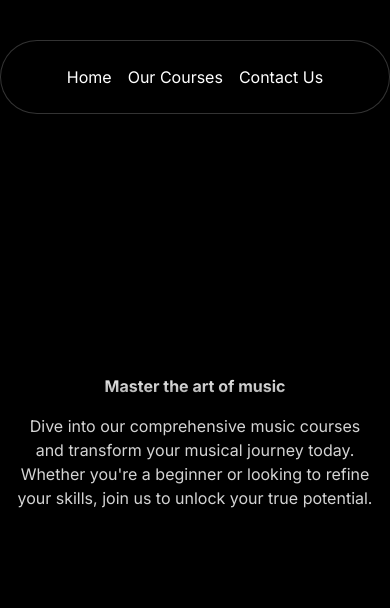
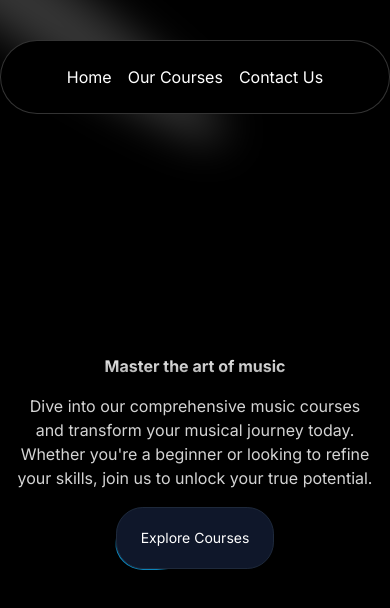
Before and after one commit to WaseemAzam901/Music-Next.js, a Next.js app: page / in a window 390 px wide. Shown: the top 608 px of the page. Built offline with nearby package versions, Linux system fonts and the light colour scheme.

Commit message:
Hero Section Almost Done Responsive Remains

```diff
--- a/src/components/HeroSection.tsx
+++ b/src/components/HeroSection.tsx
@@ -1,18 +1,30 @@
 import Link from 'next/link'
 import React from 'react'
-
+import { Spotlight } from './ui/Spotlight'
+import { Button } from './ui/moving-border'
 const HeroSection = () => {
   return (
+    <>
+
     <div className='h-screen flex items-center justify-center'>
+          <Spotlight
+        className="-top-40 left-0 md:left-60 md:-top-20"
+        fill="white"
+      />
         <div className='p-4 text-center'>
             <h1 className='mt-20 md:mt-0 md:text-7xl font-bold bg-clip-text text-transparent bg-gradient-to-b from-neutral-50 to-neutral-400'>Master the art of music</h1>
             <p className='font-normal mt-4 text-neutral-300 text-base md:text-lg max-w-lg mx-auto'>Dive into our comprehensive music courses and transform your musical journey today. Whether you're a beginner or looking to refine your skills, join us to unlock your true potential.</p>
-            <div className='mt-4'>
+            <div className='mt-4 text-white'>
             <Link href={"/courses"}>
-            Explore Courses</Link>
+            <Button
+        borderRadius="1.75rem"
+        className="bg-white dark:bg-slate-900 text-black dark:text-white border-neutral-200 dark:border-slate-800"
+      >
+            Explore Courses </Button></Link>
             </div>
         </div>
     </div>
+    </>
   )
 }
 
--- /dev/null
+++ b/src/components/ui/Spotlight.tsx
@@ -0,0 +1,56 @@
+import React from "react";
+import { cn } from "@/lib/utils";
+
+type SpotlightProps = {
+  className?: string;
+  fill?: string;
+};
+
+export const Spotlight = ({ className, fill }: SpotlightProps) => {
+  return (
+    <svg
+      className={cn(
+        "animate-spotlight pointer-events-none absolute z-[1]  h-[169%] w-[138%] lg:w-[84%] opacity-0",
+        className
+      )}
+      xmlns="http://www.w3.org/2000/svg"
+      viewBox="0 0 3787 2842"
+      fill="none"
+    >
+      <g filter="url(#filter)">
+        <ellipse
+          cx="1924.71"
+          cy="273.501"
+          rx="1924.71"
+          ry="273.501"
+          transform="matrix(-0.822377 -0.568943 -0.568943 0.822377 3631.88 2291.09)"
+          fill={fill || "white"}
+          fillOpacity="0.21"
+        ></ellipse>
+      </g>
+      <defs>
+        <filter
+          id="filter"
+          x="0.860352"
+          y="0.838989"
+          width="3785.16"
+          height="2840.26"
+          filterUnits="userSpaceOnUse"
+          colorInterpolationFilters="sRGB"
+        >
+          <feFlood floodOpacity="0" result="BackgroundImageFix"></feFlood>
+          <feBlend
+            mode="normal"
+            in="SourceGraphic"
+            in2="BackgroundImageFix"
+            result="shape"
+          ></feBlend>
+          <feGaussianBlur
+            stdDeviation="151"
+            result="effect1_foregroundBlur_1065_8"
+          ></feGaussianBlur>
+        </filter>
+      </defs>
+    </svg>
+  );
+};
--- /dev/null
+++ b/src/components/ui/moving-border.tsx
@@ -0,0 +1,139 @@
+"use client";
+import React from "react";
+import {
+  motion,
+  useAnimationFrame,
+  useMotionTemplate,
+  useMotionValue,
+  useTransform,
+} from "framer-motion";
+import { useRef } from "react";
+import { cn } from "@/lib/utils";
+
+export function Button({
+  borderRadius = "1.75rem",
+  children,
+  as: Component = "button",
+  containerClassName,
+  borderClassName,
+  duration,
+  className,
+  ...otherProps
+}: {
+  borderRadius?: string;
+  children: React.ReactNode;
+  as?: any;
+  containerClassName?: string;
+  borderClassName?: string;
+  duration?: number;
+  className?: string;
+  [key: string]: any;
+}) {
+  return (
+    <Component
+      className={cn(
+        "bg-transparent relative text-xl  h-16 w-40 p-[1px] overflow-hidden ",
+        containerClassName
+      )}
+      style={{
+        borderRadius: borderRadius,
+      }}
+      {...otherProps}
+    >
+      <div
+        className="absolute inset-0"
+        style={{ borderRadius: `calc(${borderRadius} * 0.96)` }}
+      >
+        <MovingBorder duration={duration} rx="30%" ry="30%">
+          <div
+            className={cn(
+              "h-20 w-20 opacity-[0.8] bg-[radial-gradient(var(--sky-500)_40%,transparent_60%)]",
+              borderClassName
+            )}
+          />
+        </MovingBorder>
+      </div>
+
+      <div
+        className={cn(
+          "relative bg-slate-900/[0.8] border border-slate-800 backdrop-blur-xl text-white flex items-center justify-center w-full h-full text-sm antialiased",
+          className
+        )}
+        style={{
+          borderRadius: `calc(${borderRadius} * 0.96)`,
+        }}
+      >
+        {children}
+      </div>
+    </Component>
+  );
+}
+
+export const MovingBorder = ({
+  children,
+  duration = 2000,
+  rx,
+  ry,
+  ...otherProps
+}: {
+  children: React.ReactNode;
+  duration?: number;
+  rx?: string;
+  ry?: string;
+  [key: string]: any;
+}) => {
+  const pathRef = useRef<any>();
+  const progress = useMotionValue<number>(0);
+
+  useAnimationFrame((time) => {
+    const length = pathRef.current?.getTotalLength();
+    if (length) {
+      const pxPerMillisecond = length / duration;
+      progress.set((time * pxPerMillisecond) % length);
+    }
+  });
+
+  const x = useTransform(
+    progress,
+    (val) => pathRef.current?.getPointAtLength(val).x
+  );
+  const y = useTransform(
+    progress,
+    (val) => pathRef.current?.getPointAtLength(val).y
+  );
+
+  const transform = useMotionTemplate`translateX(${x}px) translateY(${y}px) translateX(-50%) translateY(-50%)`;
+
+  return (
+    <>
+      <svg
+        xmlns="http://www.w3.org/2000/svg"
+        preserveAspectRatio="none"
+        className="absolute h-full w-full"
+        width="100%"
+        height="100%"
+        {...otherProps}
+      >
+        <rect
+          fill="none"
+          width="100%"
+          height="100%"
+          rx={rx}
+          ry={ry}
+          ref={pathRef}
+        />
+      </svg>
+      <motion.div
+        style={{
+          position: "absolute",
+          top: 0,
+          left: 0,
+          display: "inline-block",
+          transform,
+        }}
+      >
+        {children}
+      </motion.div>
+    </>
+  );
+};
--- a/tailwind.config.ts
+++ b/tailwind.config.ts
@@ -1,5 +1,16 @@
 import type { Config } from "tailwindcss";
+const { default: flattenColorPalette } = require('tailwindcss/lib/util/flattenColorPalette')
+// This plugin adds each Tailwind color as a global CSS variable, e.g. var(--gray-200).
+function addVariablesForColors({ addBase, theme }: any) {
+  let allColors = flattenColorPalette(theme("colors"));
+  let newVars = Object.fromEntries(
+    Object.entries(allColors).map(([key, val]) => [`--${key}`, val])
+  );
 
+  addBase({
+    ":root": newVars,
+  });
+}
 const config: Config = {
   content: [
     "./src/pages/**/*.{js,ts,jsx,tsx,mdx}",
@@ -9,6 +20,21 @@
   darkMode: 'class',
   theme: {
     extend: {
+      animation: {
+        spotlight: "spotlight 2s ease .75s 1 forwards",
+      },
+      keyframes: {
+        spotlight: {
+          "0%": {
+            opacity: "0",
+            transform: "translate(-72%, -62%) scale(0.5)",
+          },
+          "100%": {
+            opacity: "1",
+            transform: "translate(-50%,-40%) scale(1)",
+          },
+        },
+      },
       backgroundImage: {
         "gradient-radial": "radial-gradient(var(--tw-gradient-stops))",
         "gradient-conic":
@@ -16,6 +42,9 @@
       },
     },
   },
-  plugins: [],
+
+  plugins: [addVariablesForColors,],
 };
+
+
 export default config;
```
